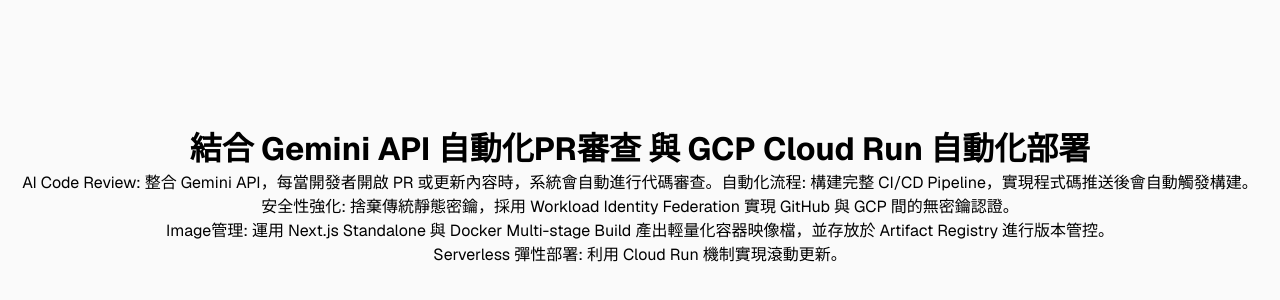
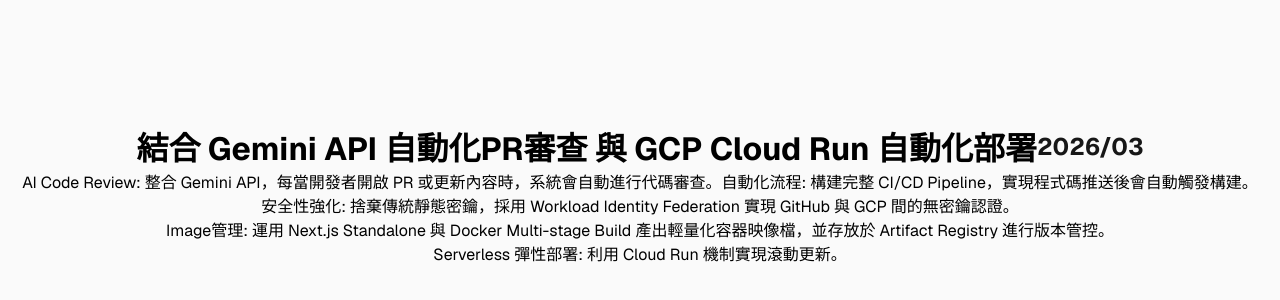
Before and after one commit to jimmy010679/ai-code-review, a Next.js app: page / in a window 1280 px wide. Shown: the part 206-506 px from the top of the page. Built offline with nearby package versions, Linux system fonts and the light colour scheme.

Commit message:
測試文字

```diff
--- a/src/app/page.tsx
+++ b/src/app/page.tsx
@@ -4,6 +4,7 @@
   return (
     <div className={styles.page}>
       <h1>結合 Gemini API 自動化PR審查 與 GCP Cloud Run 自動化部署</h1>
+      <h2>2026/03</h2>
       <p>AI Code Review: 整合 Gemini API，每當開發者開啟 PR 或更新內容時，系統會自動進行代碼審查。</p>
       <p>自動化流程: 構建完整 CI/CD Pipeline，實現程式碼推送後會自動觸發構建。</p>
       <p>安全性強化: 捨棄傳統靜態密鑰，採用 Workload Identity Federation 實現 GitHub 與 GCP 間的無密鑰認證。</p>
```
